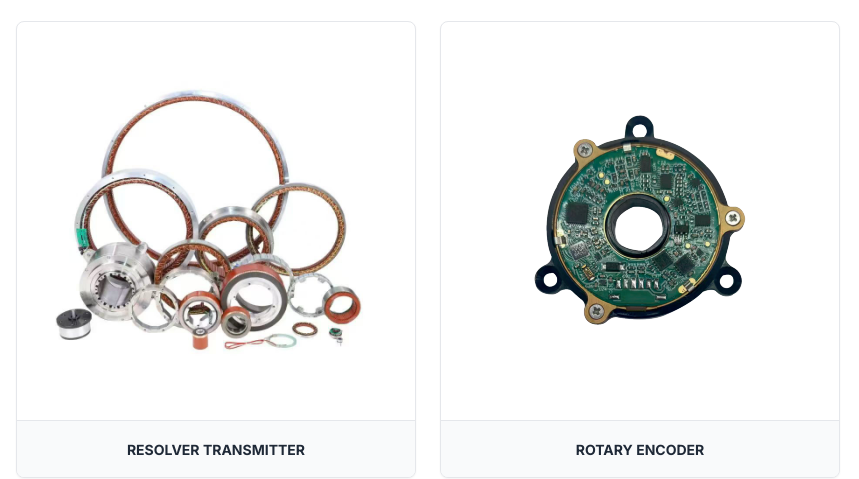
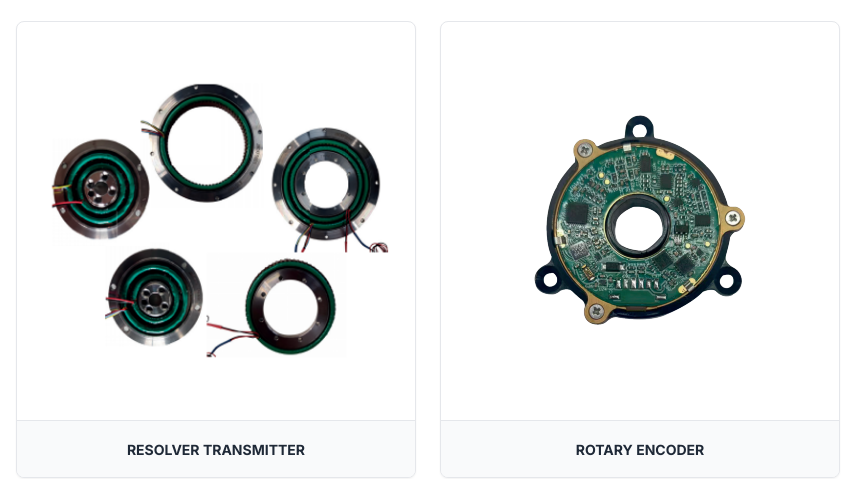
Before and after one commit to colinwang-wang/qiyang, an Astro site: page /products in a window 1280 px wide. Shown: the part 732-1211 px from the top of the page, 0-859 px from the left. Built offline with nearby package versions, Linux system fonts and the light colour scheme; Astro itself is replaced by a stand-in of ours.

Commit message:
fix: use correct Resolver Transmitter product image

```diff
--- a/src/components/sections/ProductDisplay.astro
+++ b/src/components/sections/ProductDisplay.astro
@@ -7,7 +7,7 @@ const products = [
   { name: 'RF CONNECTOR', image: url('/images/products/circular-connector.png'), href: url('/products/electrical-connector/rf-connector') },
   { name: 'CABLE ASSEMBLY', image: url('/images/products/cable-assembly.png'), href: url('/products/cable-assembly') },
   { name: 'BLDC TORQUE MOTOR', image: url('/images/products/bldc-torque-motor.jpg'), href: url('/products/bldc-torque-motor') },
-  { name: 'RESOLVER TRANSMITTER', image: url('/images/products/bldc-torque-motor.jpg'), href: url('/products/resolver-transmitter') },
+  { name: 'RESOLVER TRANSMITTER', image: url('/images/products/resolver-transmitter.png'), href: url('/products/resolver-transmitter') },
   { name: 'ROTARY ENCODER', image: url('/images/products/rotary-encoder.png'), href: url('/products/rotary-encoder') },
 ];
 ---
--- a/src/pages/products/index.astro
+++ b/src/pages/products/index.astro
@@ -8,7 +8,7 @@ const categories = [
   { name: 'ELECTRICAL CONNECTOR', slug: 'electrical-connector', image: url('/images/products/rectangular-connector.png') },
   { name: 'CABLE ASSEMBLY', slug: 'cable-assembly', image: url('/images/products/cable-assembly.png') },
   { name: 'BLDC TORQUE MOTOR', slug: 'bldc-torque-motor', image: url('/images/products/bldc-torque-motor.jpg') },
-  { name: 'RESOLVER TRANSMITTER', slug: 'resolver-transmitter', image: url('/images/products/bldc-torque-motor.jpg') },
+  { name: 'RESOLVER TRANSMITTER', slug: 'resolver-transmitter', image: url('/images/products/resolver-transmitter.png') },
   { name: 'ROTARY ENCODER', slug: 'rotary-encoder', image: url('/images/products/rotary-encoder.png') },
   { name: 'INTERNATIONAL BRANDS', slug: 'international-brands', image: url('/images/brands/connector-te.jpg') },
 ];
```
Also changed, not shown: public/images/products/resolver-transmitter.png (added), 2 other files.
